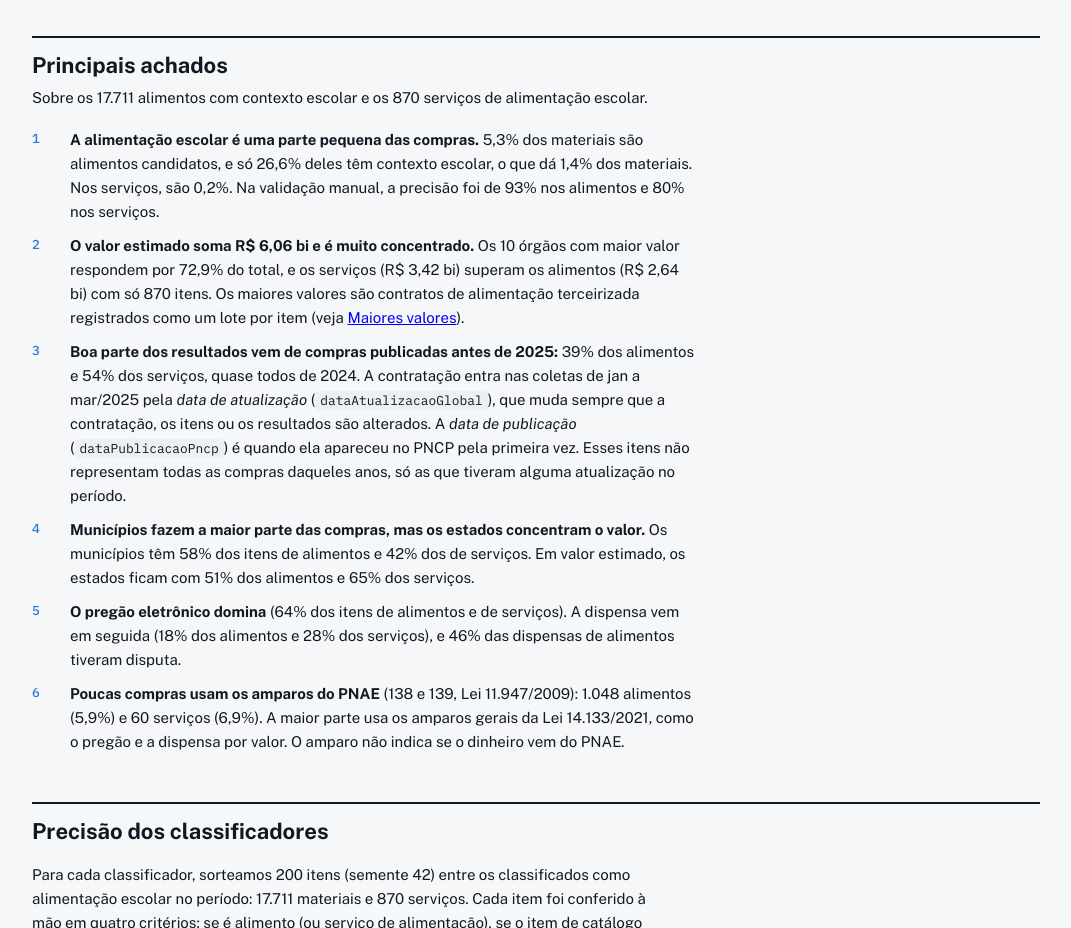
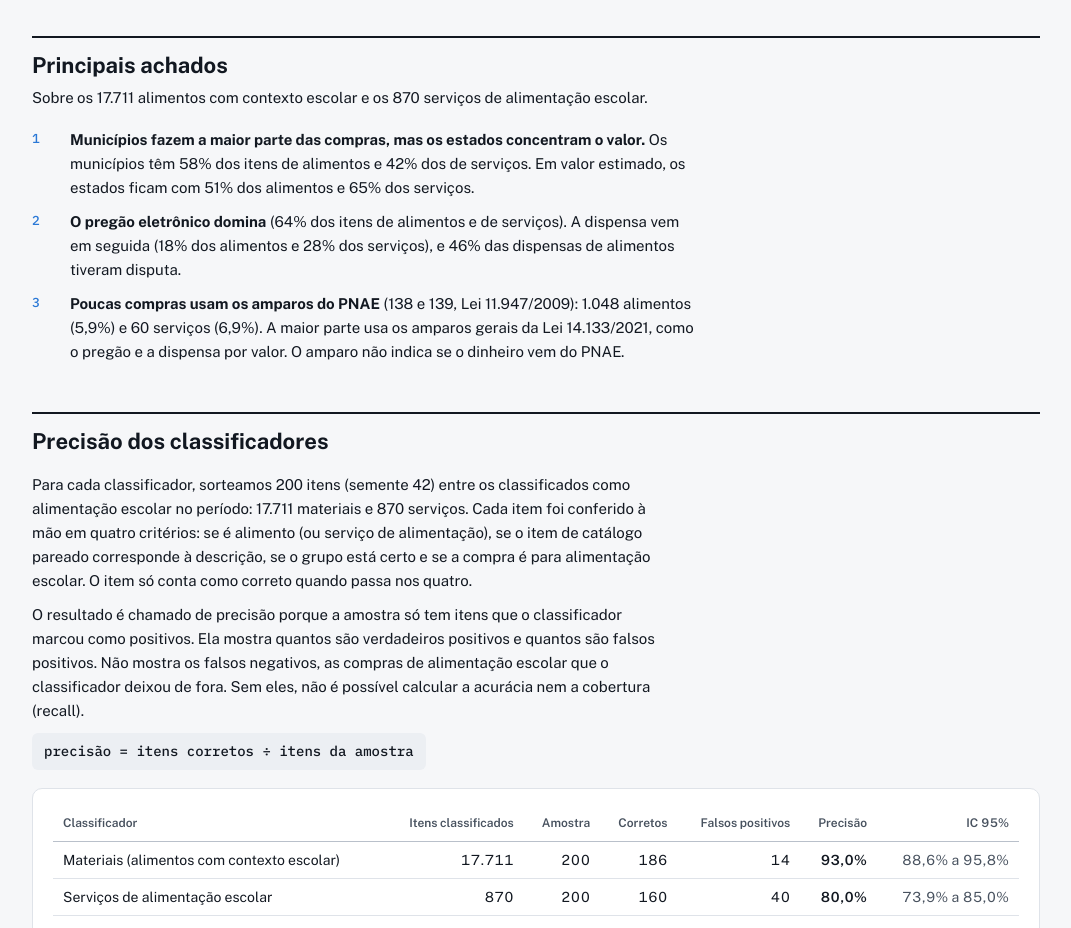
Before and after one commit to Transparencia-Brasil/classificadores_pncp_completo, a plain HTML site: page docs/relatorio_resultados_2025-01_a_2025-03.html in a window 1280 px wide. Shown: the part 780-1708 px from the top of the page, without its empty margins (104-1175 px from the left). Drawn offline with nearby package versions, Linux system fonts and the light colour scheme.

Commit message:
fix: tira dos principais achados do relatório os itens sobre participação, valor estimado e compras publicadas antes de 2025

```diff
--- a/docs/relatorio_resultados_2025-01_a_2025-03.html
+++ b/docs/relatorio_resultados_2025-01_a_2025-03.html
@@ -162,9 +162,6 @@ footer { font-size: 13px; color: var(--muted); border-top: 1px solid var(--rule)
   <header><h2>Principais achados</h2>
   <p>Sobre os 17.711 alimentos com contexto escolar e os 870 serviços de alimentação escolar.</p></header>
   <ol class="achados">
-    <li><p><strong>A alimentação escolar é uma parte pequena das compras.</strong> 5,3% dos materiais são alimentos candidatos, e só 26,6% deles têm contexto escolar, o que dá 1,4% dos materiais. Nos serviços, são 0,2%. Na validação manual, a precisão foi de 93% nos alimentos e 80% nos serviços.</p></li>
-    <li><p><strong>O valor estimado soma R$ 6,06 bi e é muito concentrado.</strong> Os 10 órgãos com maior valor respondem por 72,9% do total, e os serviços (R$ 3,42 bi) superam os alimentos (R$ 2,64 bi) com só 870 itens. Os maiores valores são contratos de alimentação terceirizada registrados como um lote por item (veja <a href="#maiores">Maiores valores</a>).</p></li>
-    <li><p><strong>Boa parte dos resultados vem de compras publicadas antes de 2025:</strong> 39% dos alimentos e 54% dos serviços, quase todos de 2024. A contratação entra nas coletas de jan a mar/2025 pela <em>data de atualização</em> (<code>dataAtualizacaoGlobal</code>), que muda sempre que a contratação, os itens ou os resultados são alterados. A <em>data de publicação</em> (<code>dataPublicacaoPncp</code>) é quando ela apareceu no PNCP pela primeira vez. Esses itens não representam todas as compras daqueles anos, só as que tiveram alguma atualização no período.</p></li>
     <li><p><strong>Municípios fazem a maior parte das compras, mas os estados concentram o valor.</strong> Os municípios têm 58% dos itens de alimentos e 42% dos de serviços. Em valor estimado, os estados ficam com 51% dos alimentos e 65% dos serviços.</p></li>
     <li><p><strong>O pregão eletrônico domina</strong> (64% dos itens de alimentos e de serviços). A dispensa vem em seguida (18% dos alimentos e 28% dos serviços), e 46% das dispensas de alimentos tiveram disputa.</p></li>
     <li><p><strong>Poucas compras usam os amparos do PNAE</strong> (138 e 139, Lei 11.947/2009): 1.048 alimentos (5,9%) e 60 serviços (6,9%). A maior parte usa os amparos gerais da Lei 14.133/2021, como o pregão e a dispensa por valor. O amparo não indica se o dinheiro vem do PNAE.</p></li>
```
